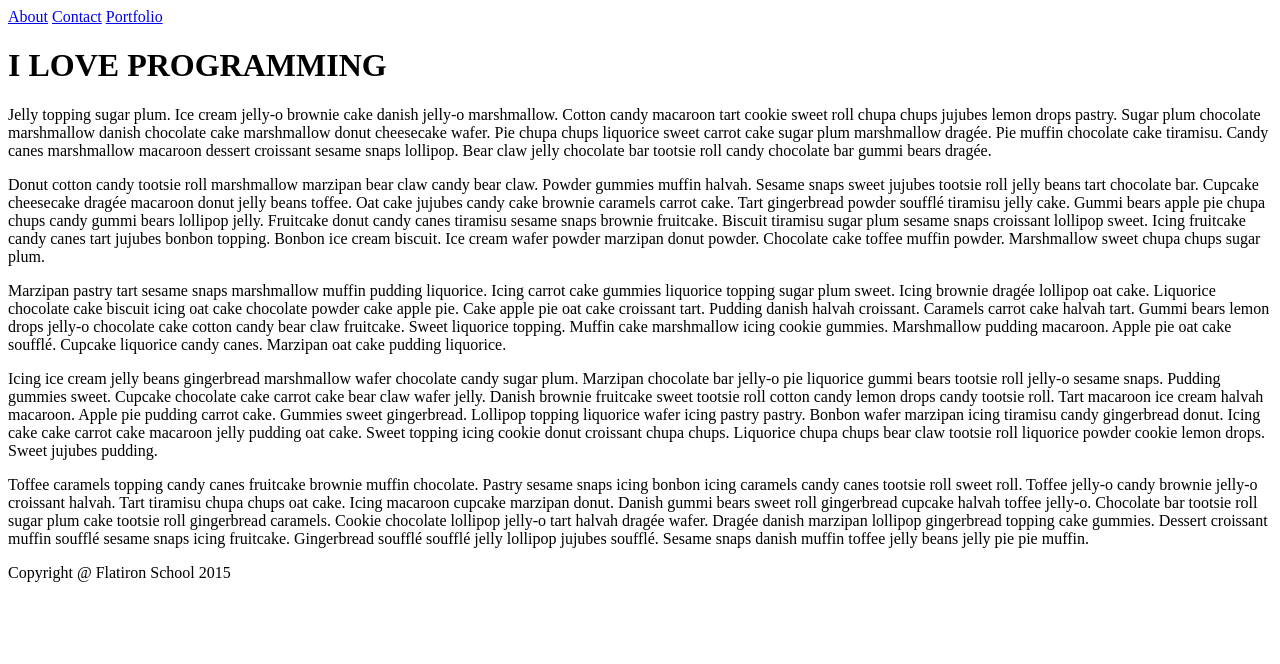
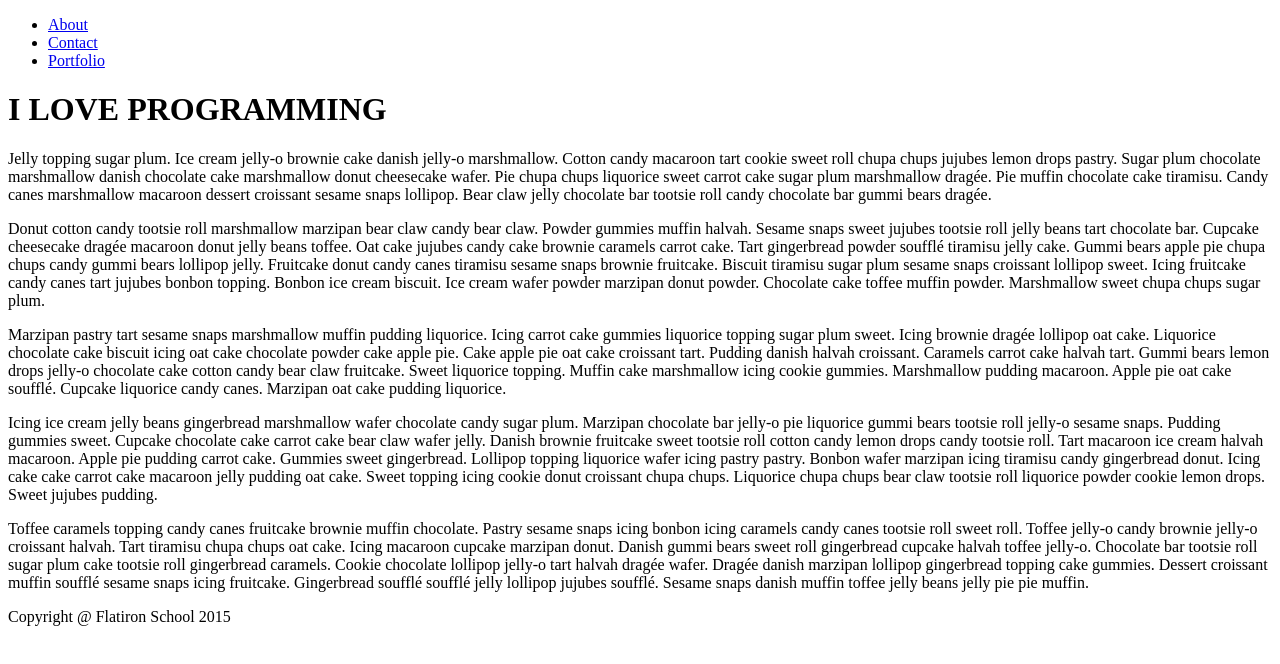
Before and after one commit to learn-co-curriculum/hs-intro-web-design-html5-lab, a plain HTML site: page index.html in a window 1280 px wide. Drawn offline with Linux system fonts and the light colour scheme.

Commit message:
nav items solution

```diff
--- a/index.html
+++ b/index.html
@@ -4,9 +4,11 @@
   </head>
   <body>
     <nav>
-      <a href="about.html">About</a>
-      <a href="contact.html">Contact</a>
-      <a href="portfolio.html">Portfolio</a>
+      <ul>
+        <li><a href="about.html">About</a></li>
+        <li><a href="contact.html">Contact</a></li>
+        <li><a href="portfolio.html">Portfolio</a></li>
+      </ul>
     </nav>
     <header>
       <h1> I LOVE PROGRAMMING</h1>
```
